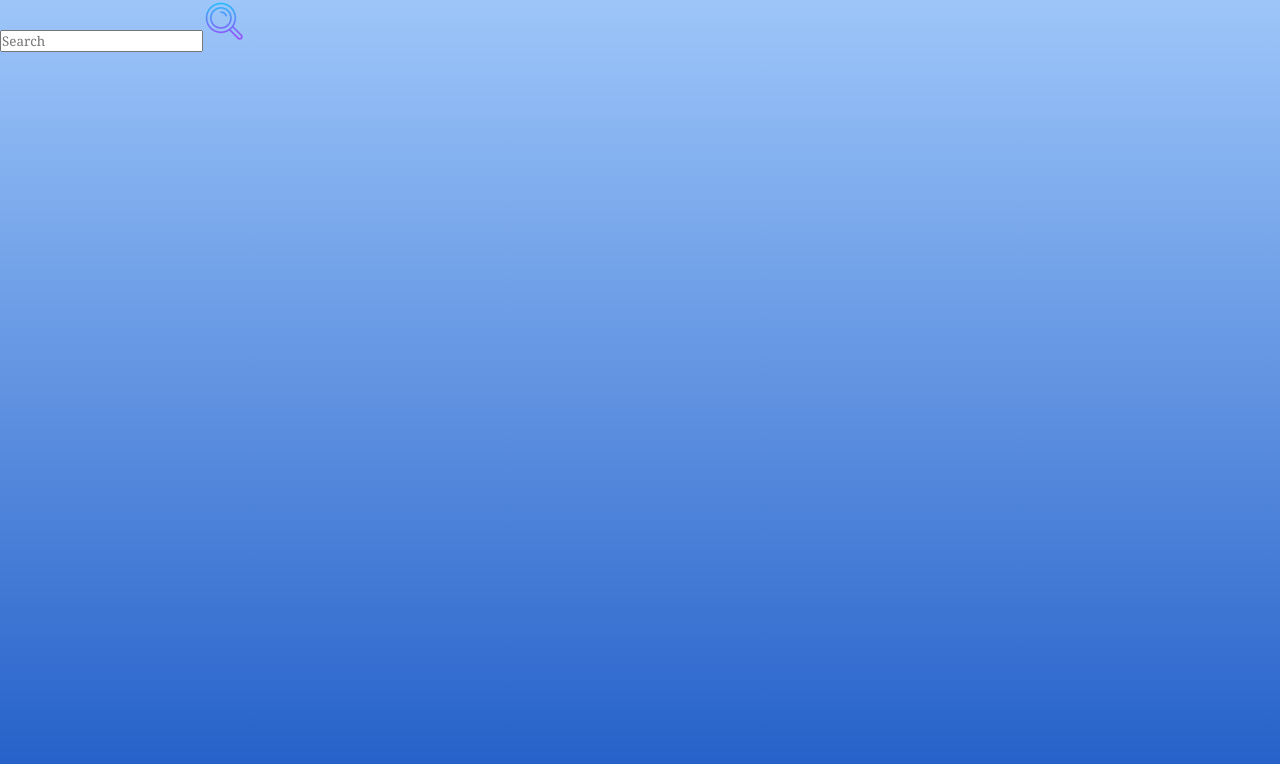
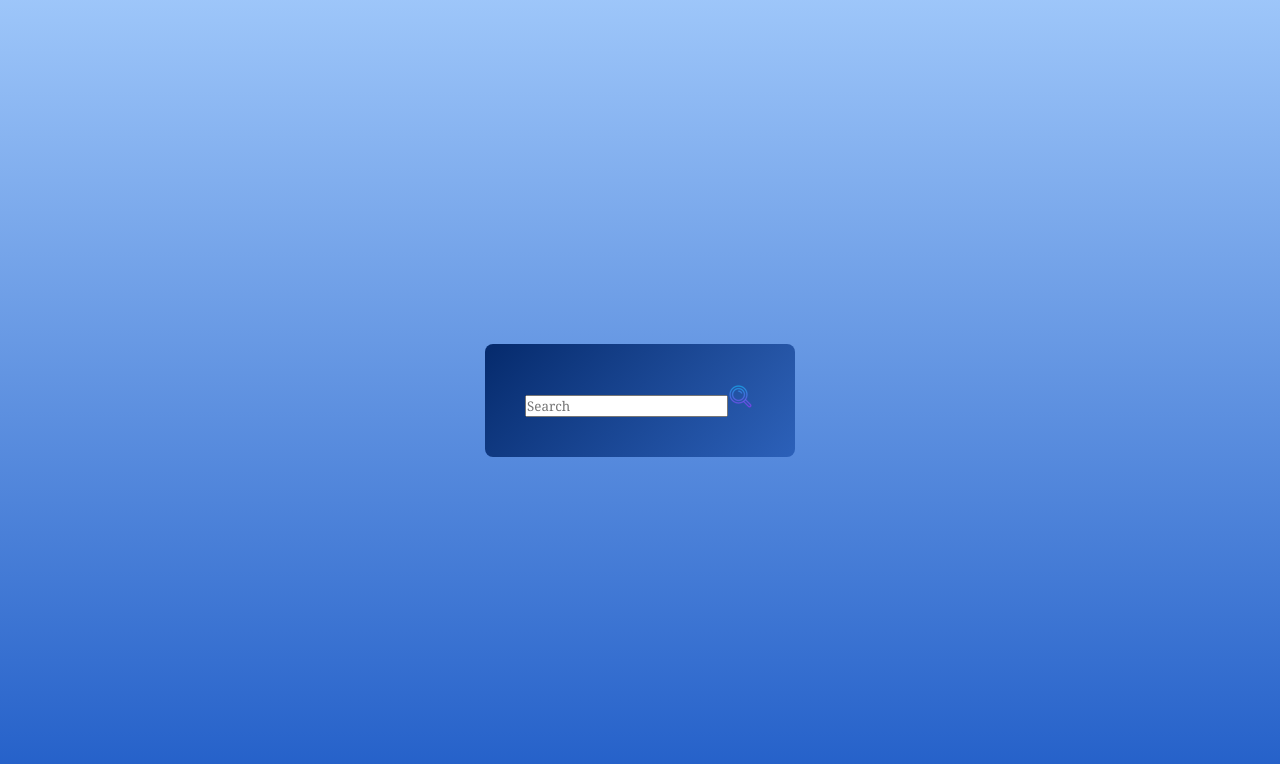
Before and after one commit to abigeez/abigeez.github.io, a React app in the folder 320-SBA/: page / in a window 1280 px wide. Shown: the top 764 px of the page. Built offline with nearby package versions, Linux system fonts and the light colour scheme; the HTML template or start-up script is replaced by a standard one.

Commit message:
working on weather searchbar

```diff
--- a/320-SBA/src/components/Weather.css
+++ b/320-SBA/src/components/Weather.css
@@ -0,0 +1,6 @@
+.weatherOne{
+    place-self: center;
+    padding: 40px;
+    border-radius: 8px;
+    background-image: linear-gradient(-45deg, rgba(22,75,167,0.6601731601731602) 0%, rgba(5,42,108,1) 100%)
+}
```
Also changed, not shown: 320-SBA/src/assets/mgGlass.png.
